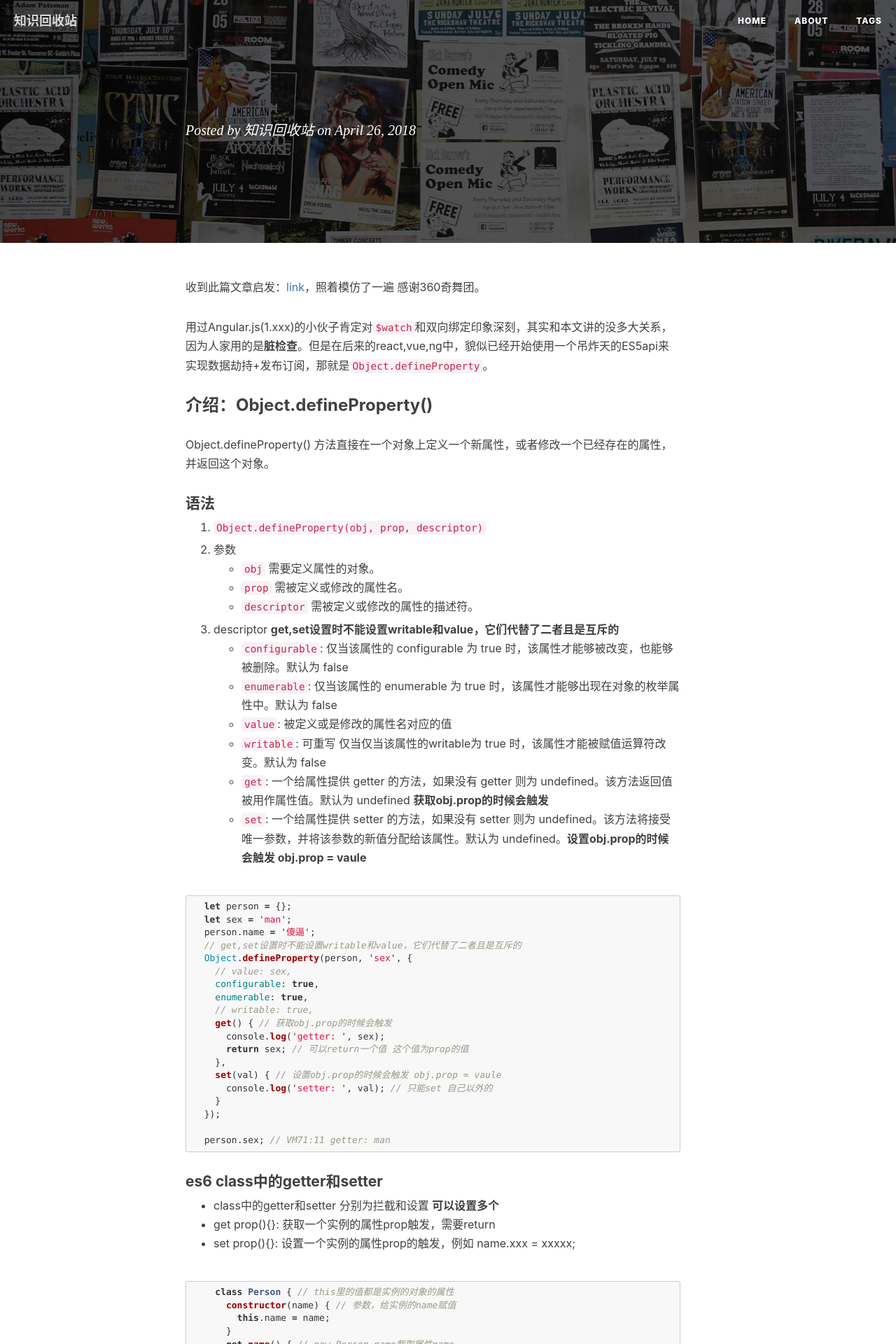
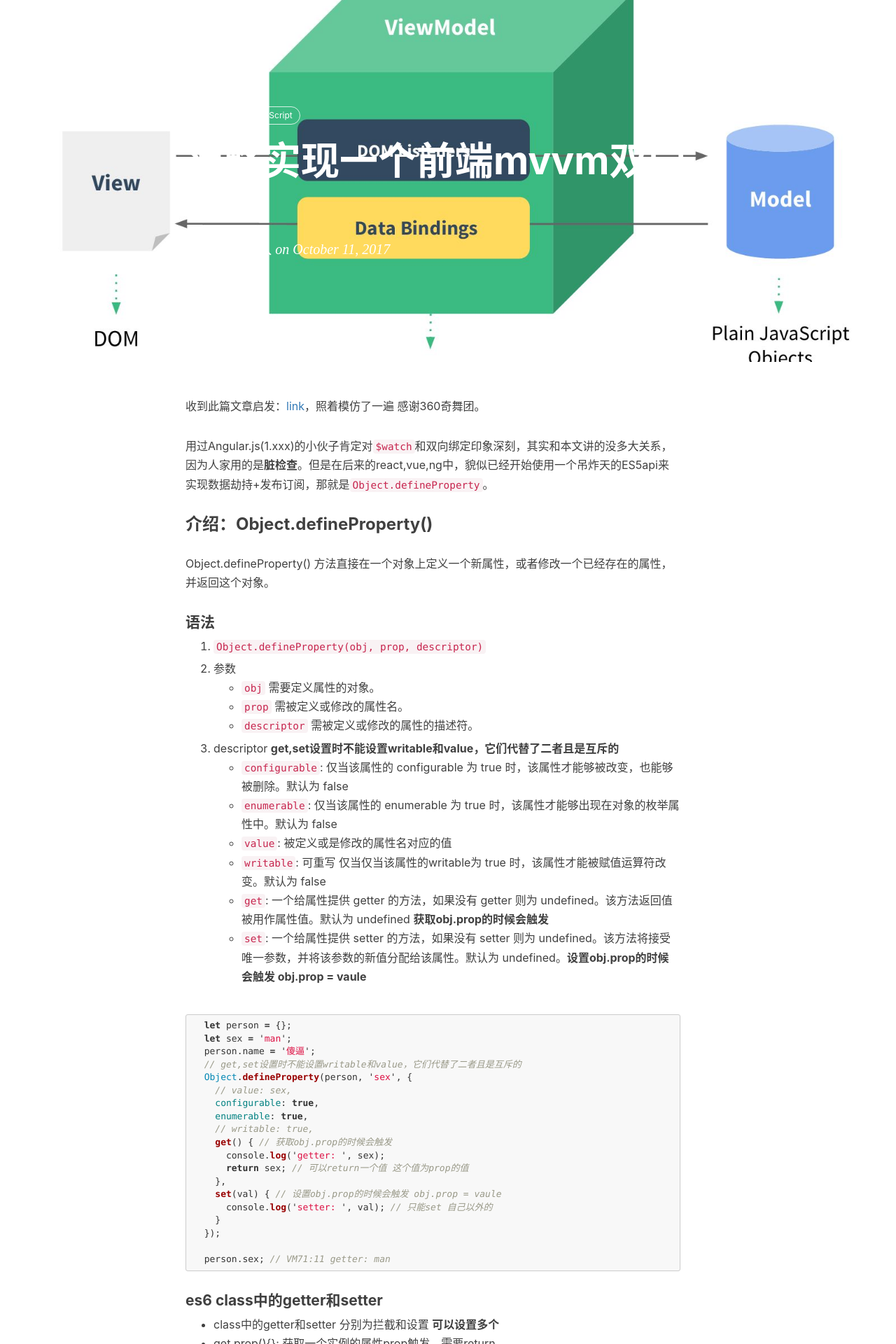
Before and after one commit to DimaLiLongJi/My-Blog, a Jekyll site: the page built from _posts/2017-10-11-mvvm-简略实现一个双向绑定.markdown, in a window 1280 px wide. Shown: the top 1920 px of the page at 70% size. Built offline with Jekyll 4.4.1, drawn with Linux system fonts in a browser that asks for light colours; nearby versions of some CDN libraries; our own code applies the rules of GitHub Pages for plain Markdown files; comment, search, counter and statistics services are not loaded.

Commit message:
add title

```diff
--- a/_posts/2017-10-11-mvvm-简略实现一个双向绑定.markdown
+++ b/_posts/2017-10-11-mvvm-简略实现一个双向绑定.markdown
@@ -1,10 +1,10 @@
 ---
 layout: post
-title: 简略实现一个前端mvvm双向绑定
-subtitle: 数据劫持+发布订阅模式: Object.defineProperty
-date: 2017-10-11T00:00:00.000Z
-author: 本人
-header-img: img/2017/10/mvvm.jpeg
+title: "简略实现一个前端mvvm双向绑定"
+subtitle:" 数据劫持+发布订阅模式: Object.defineProperty"
+date: 2017-10-11
+author: "本人"
+header-img: "img/2017/10/mvvm.jpeg"
 tags:
   - 前端开发
   - JavaScript
```
